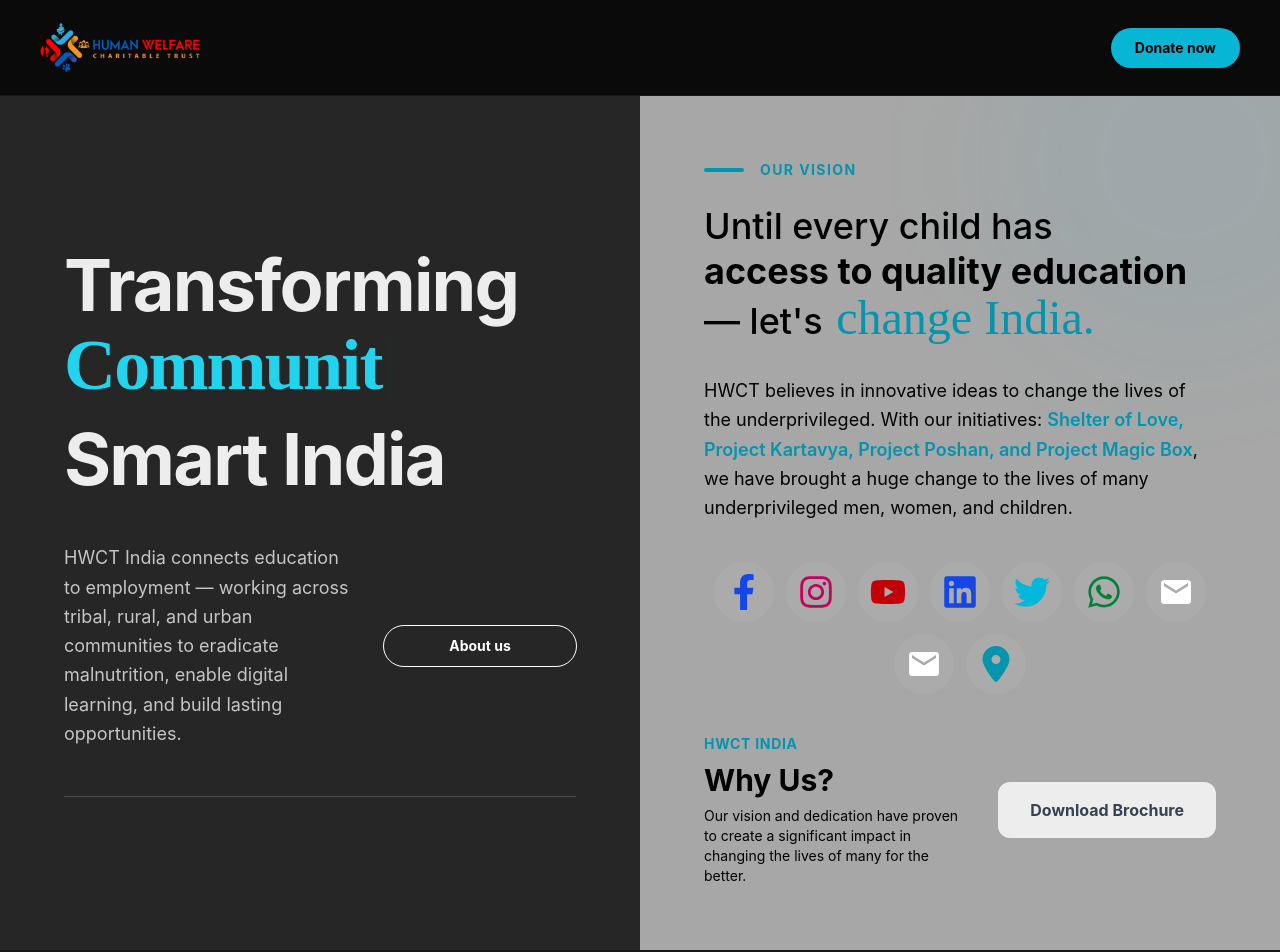
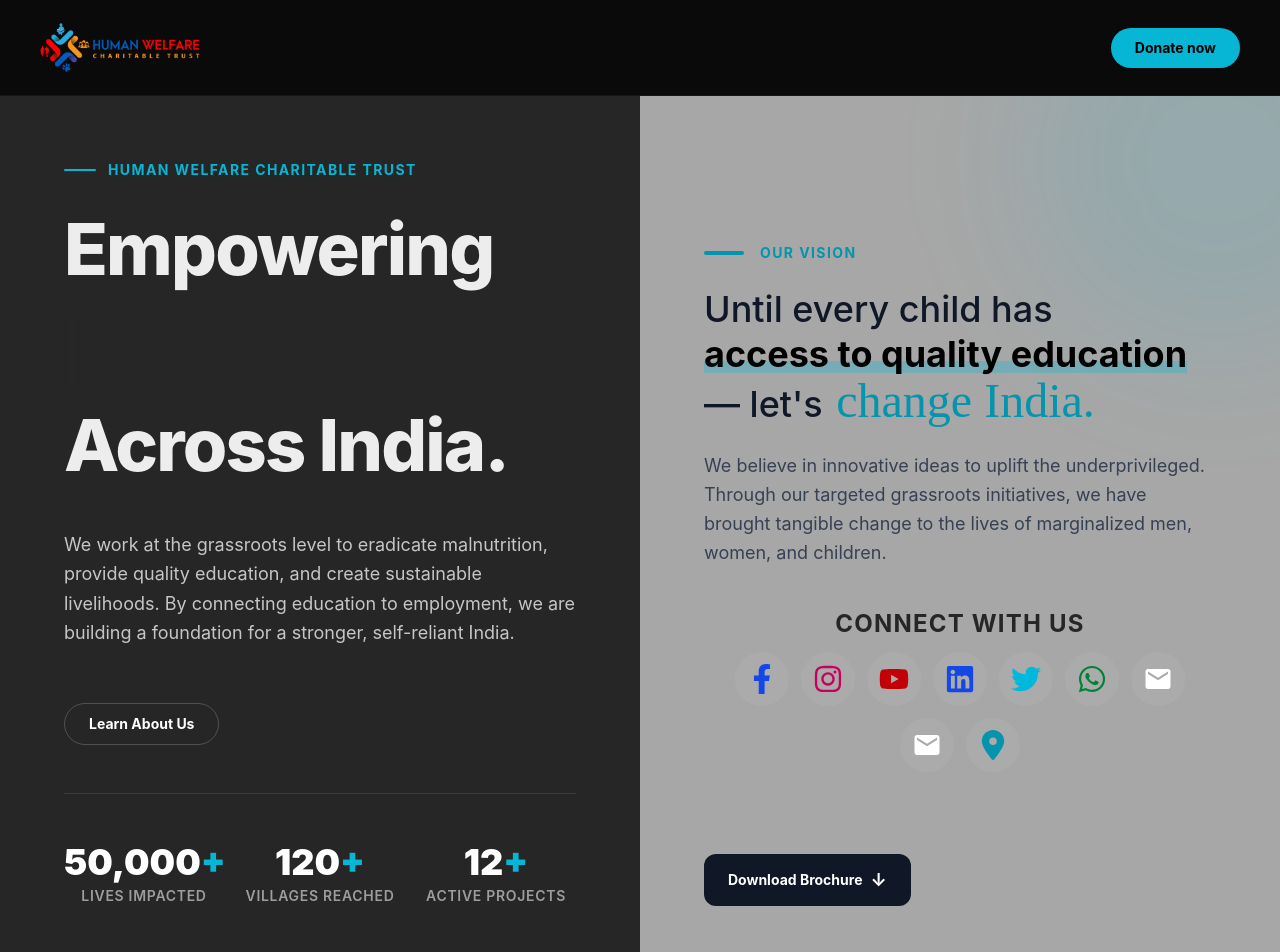
Before and after one commit to Vips43/HWCT_NGO, a React (Vite) app: page / in a window 1280 px wide. Shown: the top 952 px of the page. Built offline with nearby package versions, Linux system fonts and the light colour scheme.

Commit message:
version 2

```diff
--- a/src/components/Socials.jsx
+++ b/src/components/Socials.jsx
@@ -12,7 +12,7 @@
 
 function Socials() {
   return (
-    <div className="flex flex-wrap justify-center gap-3 *:p-3 *:aspect-square *:rounded-full *:grid *:place-items-center *:transition-all *:text-4xl">
+    <div className="flex flex-wrap justify-center gap-3 *:p-3 *:aspect-square *:rounded-full *:grid *:place-items-center *:transition-all *:duration-300 *:text-3xl">
       <a href="https://www.facebook.com/hwctindia" className=" text-blue-700 bg-white/5 hover:text-white hover:bg-blue-700">
         <FaFacebookF />
       </a>
--- a/src/pages/Causes.jsx
+++ b/src/pages/Causes.jsx
@@ -1,6 +1,7 @@
 import React from "react";
 import CausesCard from "../components/CausesCard";
 import { causes } from "../data/data";
+import CausesCard1 from "../components/CausesCard1";
 
 function Causes() {
   return (
@@ -23,9 +24,17 @@
         </div>
       </header>
 
+      <p className="text-2xl font-bold text-white text-center">Version 1</p>
       <div className="my-5 px-5 md:px-10 grid grid-cols-[repeat(auto-fit,minmax(270px,1fr))] gap-2">
         {causes.map((c) => (
           <CausesCard key={c.category} cause={c} causes={causes} />
+        ))}
+      </div>
+
+      <p className="text-2xl font-bold text-white text-center">Version 2</p>
+      <div className="my-5 px-5 md:px-10 grid grid-cols-[repeat(auto-fit,minmax(270px,1fr))] gap-2">
+        {causes.map((c) => (
+          <CausesCard1 key={c.category} cause={c} causes={causes} />
         ))}
       </div>
     </section>
--- a/src/pages/Home.jsx
+++ b/src/pages/Home.jsx
@@ -4,51 +4,92 @@
 import Socials from "../components/Socials";
 
 function Home() {
+  const impactStats = [
+    { label: "Lives Impacted", value: "50,000" },
+    { label: "Villages Reached", value: "120" },
+    { label: "Active Projects", value: "12" },
+  ];
 
   return (
-    <section id="home" className="grid lg:grid-cols-2 min-h-[85vh]">
-      {/* LEFT COLUMN */}
-      <div className="bg-main-bg-600 p-8 md:p-16 flex flex-col justify-center space-y-12 overflow-hidden">
-        <h1 className="text-5xl md:text-6xl lg:text-7xl font-bold flex flex-col gap-2 text-main-text tracking-tight">
-          <span>Transforming</span>
-          <span className="text-primary-400 font-script min-h-[1.2em]">
+    <section id="home" className="grid lg:grid-cols-2 min-h-[85vh] bg-main-bg-600">
+
+      {/* ==== LEFT COLUMN: THE HOOK & ACTION ==== */}
+      <div className="p-8 md:p-12 lg:p-16 flex flex-col justify-center space-y-10 relative z-10">
+
+        {/* Headline */}
+        <header>
+          <div className="flex items-center gap-3 mb-6">
+            <span className="h-[2px] w-8 bg-primary-500 rounded-full"></span>
+            <span className="text-primary-500 font-bold uppercase tracking-widest text-sm">
+              Human Welfare Charitable Trust
+            </span>
+          </div>
+
+          <h1 className="text-4xl md:text-6xl lg:text-7xl font-extrabold flex flex-col gap-2 text-main-text tracking-tight leading-tight">
+            <span>Empowering</span>
+            <span className="text-primary-400 font-script min-h-[1.2em] font-normal tracking-normal">
               <Typewriter
                 options={{
-                strings: ["Lives Across", "Communities In", "Futures For"],
+                  strings: [
+                    "Tribal Communities.",
+                    "Rural Futures.",
+                    "Slum Children.",
+                    "Women Artisans."
+                  ],
                   autoStart: true,
                   loop: true,
-                delay: 75,
+                  delay: 60,
+                  deleteSpeed: 30,
                 }}
               />
             </span>
-          <span>Smart India</span>
+            <span>Across India.</span>
           </h1>
+        </header>
 
-        <div className="flex flex-col md:flex-row gap-8 justify-between pb-12 border-b border-main-text/20">
-          <p className="text-lg text-main-text/80 leading-relaxed md:w-3/5 text-justify md:text-left">
-            HWCT India connects education to employment — working across tribal,
-            rural, and urban communities to eradicate malnutrition, enable
-            digital learning, and build lasting opportunities.
+        {/* Mission Statement */}
+        <p className="text-lg text-main-text/80 leading-relaxed max-w-xl text-justify md:text-left">
+          We work at the grassroots level to eradicate malnutrition, provide quality
+          education, and create sustainable livelihoods. By connecting education to
+          employment, we are building a foundation for a stronger, self-reliant India.
         </p>
-          <div className="flex flex-col sm:flex-row md:flex-col gap-4 justify-center md:w-2/5">
+
+        {/* Call to Action Buttons */}
+        <div className="flex flex-col sm:flex-row gap-4 pt-4 border-b border-main-text/10 pb-12">
           <Button
-              bgcolor="outline w-full sm:w-fit md:w-full"
-              textclr="text-white hover:bg-white hover:text-main-bg-600 transition-colors"
-              text="About us"
+            bgcolor="border border-white/20 bg-transparent w-full sm:w-fit"
+            textclr="text-white hover:bg-white hover:text-main-bg-600 hover:border-white transition-all duration-300"
+            text="Learn About Us"
             link={ABOUT_US}
           />
         </div>
+
+        {/* Impact Statistics */}
+        <div className="grid grid-cols-3 gap-4 pt-2">
+          {impactStats.map((stat, index) => (
+            <div key={index} className="flex flex-col text-center space-y-1">
+              <span className="text-3xl md:text-4xl font-black text-white">
+                {stat.value}<span className="text-primary-500">+</span>
+              </span>
+              <span className="text-xs md:text-sm font-semibold text-main-text/60 uppercase tracking-wider">
+                {stat.label}
+              </span>
+            </div>
+          ))}
+        </div>
       </div>
 
-        {/* live data  */}
 
+      {/* ==== RIGHT COLUMN: VISION & PROOF ===== */}
+      <div className="bg-main-bg-200 text-black p-8 md:p-12 lg:p-16 flex flex-col justify-between group relative overflow-hidden">
 
-      </div>
+        {/* Background Decorative Glow */}
+        <div className="absolute -top-32 -right-32 w-96 h-96 bg-primary-500/10 rounded-full blur-3xl transition-transform duration-1000 group-hover:scale-125 pointer-events-none"></div>
 
-      <div className="bg-main-bg-200 p-8 md:p-16 flex flex-col justify-center space-y-10 group relative overflow-hidden">
-        <div className="absolute top-[-15%] right-[-15%] w-96 h-96 bg-primary-500/5 rounded-full blur-3xl transition-transform duration-1000 group-hover:scale-125 pointer-events-none"></div>
+        <div className="space-y-10 relative z-10 flex-1 flex flex-col justify-center">
 
-        <div className="space-y-6 relative z-10 text-black">
+          {/* Vision Block */}
+          <div className="space-y-6">
             <div className="flex items-center gap-4">
               <div className="h-1 w-10 bg-primary-700 rounded-full"></div>
               <h3 className="text-sm font-bold tracking-widest uppercase text-primary-700">
@@ -56,56 +97,50 @@
               </h3>
             </div>
 
-          <h5 className="text-3xl md:text-4xl font-medium leading-tight ">
+            <h2 className="text-3xl md:text-4xl font-medium leading-tight text-gray-900">
               Until every child has{" "}
-            <span className="font-bold relative inline-block">
+              <span className="font-bold relative inline-block text-black">
                 access to quality education
-              <span className="absolute -bottom-1 left-0 w-0 h-1 bg-primary-700 transition-all duration-500 group-hover:w-full"></span>
+                <span className="absolute bottom-1 left-0 w-full h-3 bg-primary-500/30 -z-10 transition-all duration-500 group-hover:bg-primary-500/50"></span>
               </span>{" "}
               — let's{" "}
               <span className="font-script text-primary-700 text-5xl inline-block ml-1">
                 change India.
               </span>
-          </h5>
+            </h2>
 
-          <p className="leading-relaxed text-lg pt-2">
-            HWCT believes in innovative ideas to change the lives of the
-            underprivileged. With our initiatives:{" "}
-            <span className="text-primary-700 font-semibold hover:text-primary-400 transition-colors cursor-pointer">
-              Shelter of Love, Project Kartavya, Project Poshan, and Project
-              Magic Box
-            </span>
-            , we have brought a huge change to the lives of many underprivileged
-            men, women, and children.
+            <p className="leading-relaxed text-lg text-gray-700 max-w-lg">
+              We believe in innovative ideas to uplift the underprivileged. Through our targeted grassroots initiatives, we have brought tangible change to the lives of marginalized men, women, and children.
             </p>
           </div>
 
-        <div className="relative z-10">
-
+          {/* Socials Block */}
+          <div className="space-y-3">
+            <h3 className="text-2xl text-center font-bold uppercase tracking-wider text-main-bg-600">
+              Connect With Us
+            </h3>
             <Socials />
           </div>
 
-        <div className="flex flex-col sm:flex-row justify-between items-start sm:items-center gap-6 relative z-10">
-          <div className="space-y-2">
-            <h3 className="text-primary-700 font-bold uppercase tracking-wider text-sm">
-              HWCT India
-            </h3>
-            <h2 className="text-3xl font-bold">Why Us?</h2>
-            <p className="max-w-sm text-sm">
-              Our vision and dedication have proven to create a significant
-              impact in changing the lives of many for the better.
-            </p>
         </div>
 
+        {/* Bottom Footer Area (Socials & Brochure aligned together) */}
+        <div className="relative z-10 flex flex-col xl:flex-row justify-between items-start xl:items-center gap-8">
+
+          {/* Brochure Download */}
           <a
             href="http://human-welfare.org/wp-content/uploads/2022/12/HWCT-Brief-Brochure-Email.pdf"
             target="_blank"
-            className="px-8 py-4 sticky bottom-0 bg-main-text text-gray-700 font-bold rounded-xl hover:-translate-y-1 hover:shadow-xl hover:shadow-main-text/20 transition-all duration-300 whitespace-nowrap"
+            rel="noopener noreferrer"
+            className="px-6 py-3 mt-14 lg:mt-0 bg-gray-900 text-white text-sm font-bold rounded-xl hover:-translate-y-1 hover:bg-primary-700 hover:shadow-xl transition-all duration-300 whitespace-nowrap flex items-center gap-2"
           >
-            Download Brochure
+            <span>Download Brochure</span>
+            <span className="text-lg">↓</span>
           </a>
+
         </div>
       </div>
+
     </section>
   );
 }
```
Lines whose indentation alone changed are shown as unchanged.
